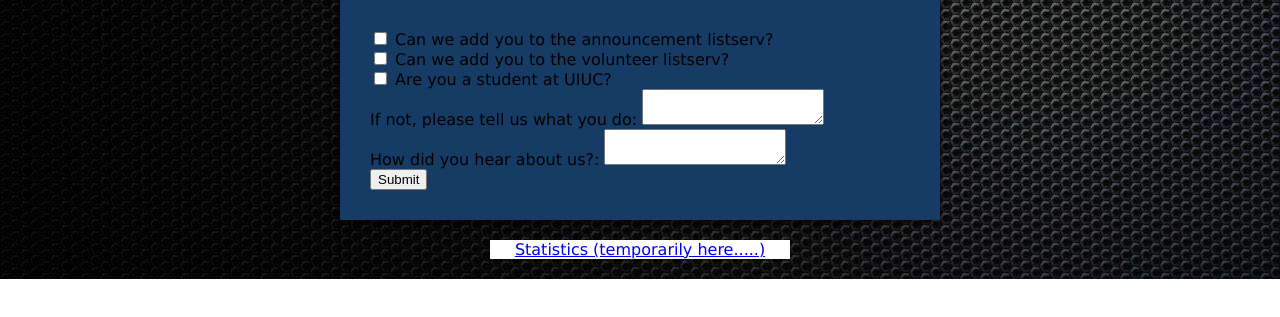
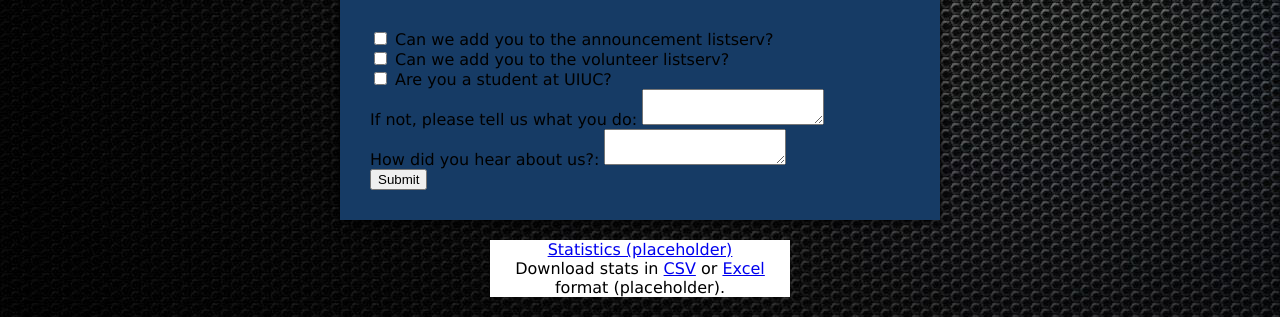
Before and after one commit to gnarlinsky/fab-lab-signin, a Flask app: template app/templates/base.html in a window 1280 px wide. Shown: the part 544-861 px from the top of the page. Before the commit the page ends 823 px from the top, so only its background shows below. Run offline with Flask 2, Linux system fonts and the light colour scheme; the template is opened without the code that fills it: values that come from a table or form of the project are taken from there, others are empty; parts of the project's set-up code (start-up, migrations or seed data) failed here and were passed over.

Commit message:
placeholders for downloading stats as excel/csv format

```diff
--- a/app/templates/base.html
+++ b/app/templates/base.html
@@ -213,7 +213,8 @@
 
 <!-- TODO: temp ................ if not, styles -->
 <div style="width: 300px; margin: 20px auto; text-align: center; background-color: #fff">
-    <a href="/stats">Statistics (temporarily here.....)</a>
+    <a href="/stats">Statistics (placeholder)</a><br />
+    Download stats in <a href="/download_csv">CSV</a> or <a href="/download_excel">Excel</a> format (placeholder).
 </div>
 
 </body>
```
